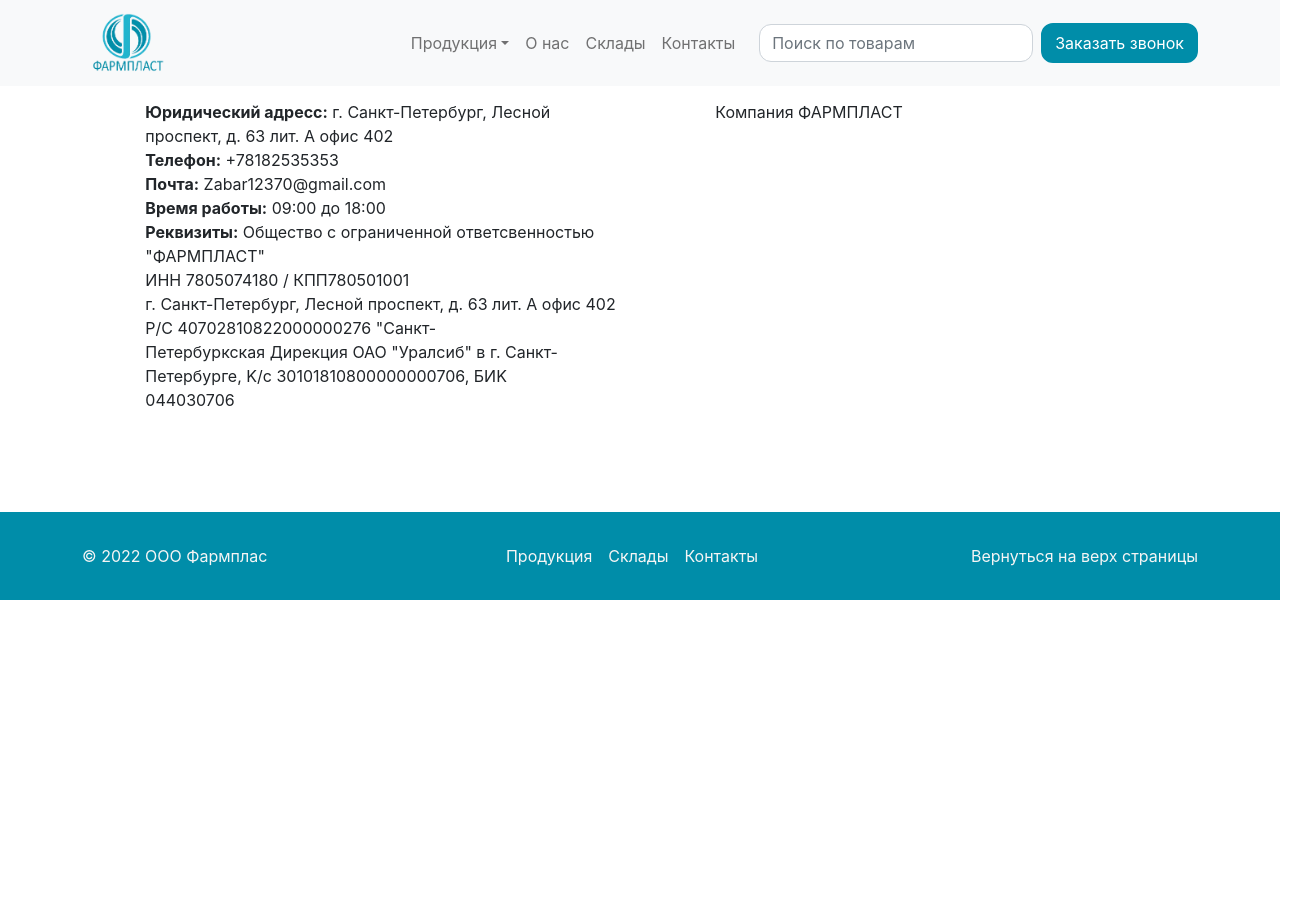
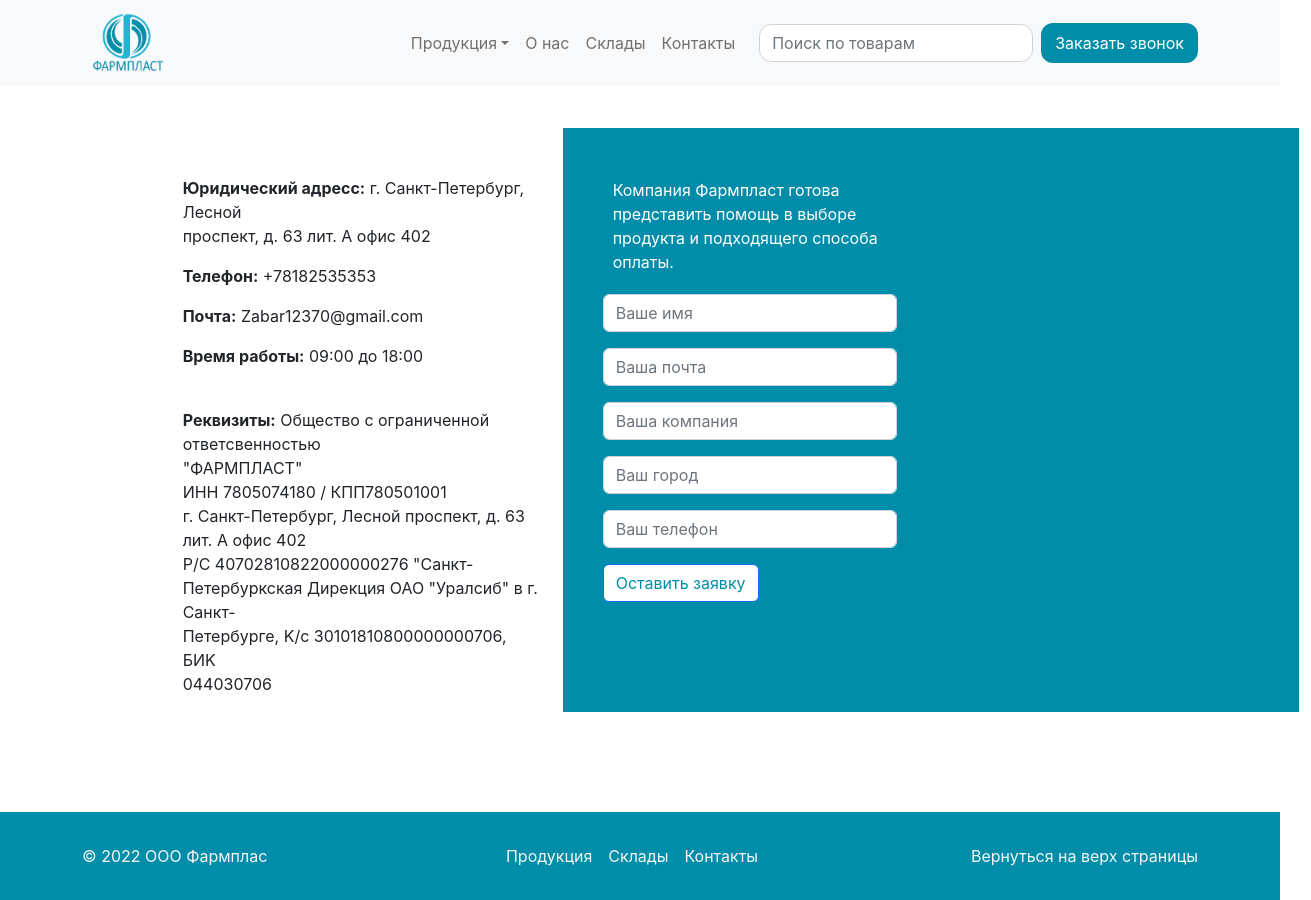
Before and after one commit to fullstack7777/farmplast, a React (Create React App) app: page /contacts in a window 1280 px wide. Shown: the whole page, 1311 px wide, since content can reach past the window. Before the commit the page ends 800 px from the top, so only its background shows below. Built offline with nearby package versions, Linux system fonts and the light colour scheme.

Commit message:
v7.5 contacts

```diff
--- a/public/css/style.css
+++ b/public/css/style.css
@@ -160,14 +160,37 @@
 }
 
 #section-contacts{
-    margin-left: 100pt;
-    margin-top: 100px;
+    margin-left: 128pt;
+    margin-top: 128px;
     margin-bottom: 100px;
 }
 
 #section-contacts span{
     font-weight: bold;
 }
+
 .top-space{
     margin-top: 128px;
 }
+
+#section-contacts-email{
+    height: 100%;
+    width: 100%;
+    background-color: #008DA9;
+}
+#section-contacts-text {
+    padding-left: 50px;
+    padding-top: 50px;
+    color: white;
+}
+#section-contacts-form{
+    width: 40%;
+    margin-left: 40px;
+    margin-top: 20px;
+
+}
+.button-contacts{
+    background-color: white;
+    color: #008DA9;
+
+}
--- a/src/components/contacts/contacts_page.js
+++ b/src/components/contacts/contacts_page.js
@@ -1,25 +1,55 @@
 import React from 'react';
 import Container from "react-bootstrap/Container";
 import {Col, Row} from "react-bootstrap";
+import Form from 'react-bootstrap/Form';
+import Button from "react-bootstrap/Button";
 
 export class ContactsPage extends React.Component {
     render() {
         return (
             <div>
+
                 <Container id="section-contacts">
-                    <Row >
-                        <Col >
-                            <div><span>Юридический адресс:</span> г. Санкт-Петербург, Лесной <br />проспект, д. 63 лит. А офис 402</div>
-                            <div><span>Телефон:</span> +78182535353</div>
-                            <div><span style={{fontWeight: "bold"}}>Почта:</span> Zabar12370@gmail.com</div>
-                            <div><span style={{fontWeight: "bold"}}>Время работы:</span> 09:00 до 18:00</div>
-                            <div><span style={{fontWeight: "bold"}}>Реквизиты:</span> Общество с ограниченной ответсвенностью <br />"ФАРМПЛАСТ" <br/> ИНН 7805074180 / КПП780501001<br/>
+                    <Row>
+                        <Col lg="4">
+                            <br/>
+                            <br/>
+                            <p><span>Юридический адресс:</span> г. Санкт-Петербург, Лесной <br />проспект, д. 63 лит. А офис 402</p>
+                            <p><span>Телефон:</span> +78182535353</p>
+                            <p><span style={{fontWeight: "bold"}}>Почта:</span> Zabar12370@gmail.com</p>
+                            <p><span style={{fontWeight: "bold"}}>Время работы:</span> 09:00 до 18:00</p>
+                            <br/>
+                            <p><span style={{fontWeight: "bold"}}>Реквизиты:</span> Общество с ограниченной ответсвенностью <br />"ФАРМПЛАСТ" <br/> ИНН 7805074180 / КПП780501001<br/>
                                 г. Санкт-Петербург, Лесной проспект, д. 63 лит. А офис 402<br/> P/C 40702810822000000276 "Cанкт-<br/>
                                 Петербуркская Дирекция ОАО "Уралсиб" в г. Санкт-<br/> Петербурге, K/c 30101810800000000706, БИK<br/>
-                                044030706</div>
+                                044030706</p>
                         </Col>
                         <Col>
-                            <div>Компания ФАРМПЛАСТ </div>
+                            <div id="section-contacts-email">
+                                <div id="section-contacts-text">
+                                    Компания Фармпласт готова<br/> представить помощь в выборе<br/> продукта и подходящего способа<br/> оплаты.
+                                </div>
+                                <Form id="section-contacts-form">
+                                    <Form.Group className="mb-3" controlId="exampleForm.ControlInput1">
+                                        <Form.Control type="email" placeholder="Ваше имя" />
+                                    </Form.Group>
+                                    <Form.Group className="mb-3" controlId="exampleForm.ControlInput1">
+                                        <Form.Control type="email" placeholder="Ваша почта" />
+                                    </Form.Group>
+                                    <Form.Group className="mb-3" controlId="exampleForm.ControlInput1">
+                                        <Form.Control type="email" placeholder="Ваша компания" />
+                                    </Form.Group>
+                                    <Form.Group className="mb-3" controlId="exampleForm.ControlInput1">
+                                        <Form.Control type="email" placeholder="Ваш город" />
+                                    </Form.Group>
+                                    <Form.Group className="mb-3" controlId="exampleForm.ControlInput1">
+                                        <Form.Control type="email" placeholder="Ваш телефон" />
+                                    </Form.Group>
+                                    <Button className="button-contacts">
+                                        Оставить заявку
+                                    </Button>
+                                </Form>
+                            </div>
                         </Col>
                     </Row>
 
```
